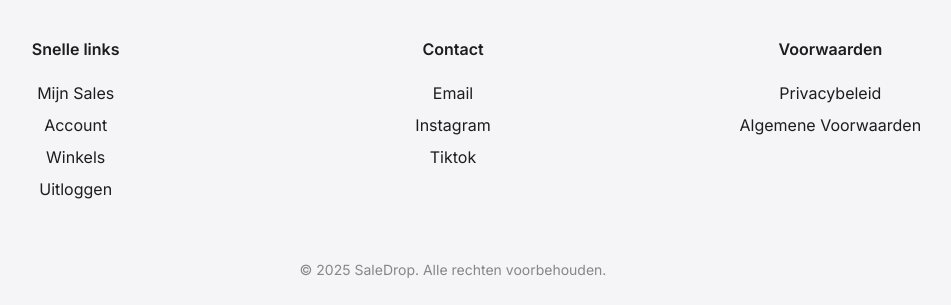
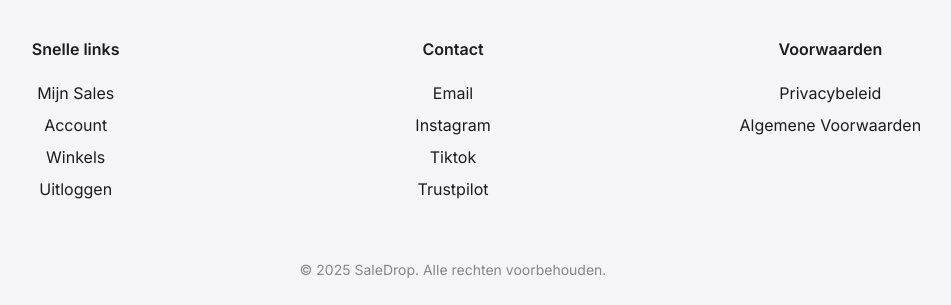
Before and after one commit to SaleDrop-DEV/deal-app-v2, a Django app: page /accounts/profile/ in a window 1280 px wide. Shown: the part 801-1106 px from the top of the page, without its empty margins (187-1138 px from the left). Run offline with Django 5.2, Linux system fonts and the light colour scheme; the visitor is signed in with stand-in values (Sample User, id 1); data comes from the database, SQL or seed files in the repository; data that the repository does not hold is empty; parts of the project's set-up code (start-up, migrations or seed data) failed here and were passed over; some libraries are stand-ins or nearby versions.

Commit message:
Update base.html

```diff
--- a/templates/base.html
+++ b/templates/base.html
@@ -281,6 +281,7 @@
                     <li><a href="mailto:support@saledrop.app">Email</a></li>
                     <li><a href="https://instagram.com/saledrop.app" target="_blank" rel="noopener noreferrer">Instagram</a></li>
                     <li><a href="https://www.tiktok.com/@saledrop.app" target="_blank" rel="noopener noreferrer">Tiktok</a></li>
+                    <li><a href="https://www.trustpilot.com/review/saledrop.app" target="_blank" rel="noopener noreferrer">Trustpilot</a></li>
                     {% if not user.is_authenticated %}
                         <li><a href="/for-business/">Voor Bedrijven</a></li>
                     {% endif %}
```
